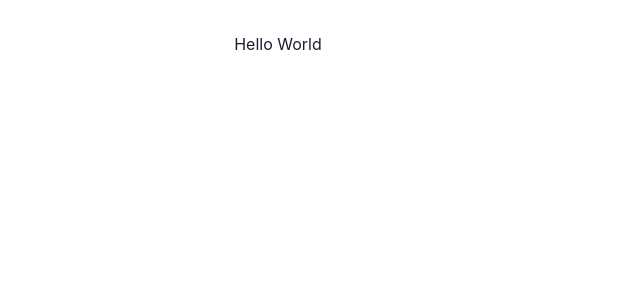
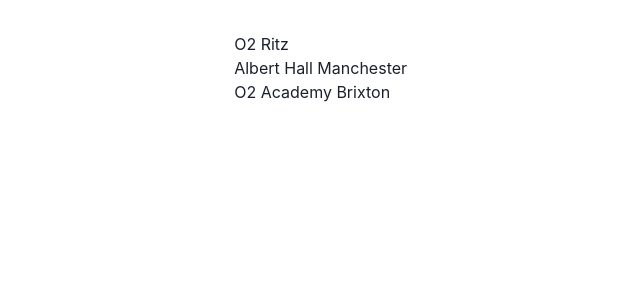
Before and after one commit to stuart-williams/dice, a Next.js app: page / in a window 1280 px wide. Shown: the top 300 px of the page, without its empty margins (119-759 px from the left). Built offline with nearby package versions, Linux system fonts and the light colour scheme; no server answers.

Commit message:
chore: add some home page links to venue pages

```diff
--- a/pages/index.tsx
+++ b/pages/index.tsx
@@ -1,6 +1,27 @@
-import { Container } from "@chakra-ui/react";
+import { Container, Link, List, ListItem } from "@chakra-ui/react";
 import type { NextPage } from "next";
+import NextLink from "next/link";
 
-const HomePage: NextPage = () => <Container py={8}>Hello World</Container>;
+const HomePage: NextPage = () => (
+  <Container py={8}>
+    <List>
+      <ListItem>
+        <NextLink href="/venue/o2-ritz" passHref>
+          <Link>O2 Ritz</Link>
+        </NextLink>
+      </ListItem>
+      <ListItem>
+        <NextLink href="/venue/albert-hall-manchester" passHref>
+          <Link>Albert Hall Manchester</Link>
+        </NextLink>
+      </ListItem>
+      <ListItem>
+        <NextLink href="/venue/o2-academy-brixton" passHref>
+          <Link>O2 Academy Brixton</Link>
+        </NextLink>
+      </ListItem>
+    </List>
+  </Container>
+);
 
 export default HomePage;
--- a/pages/venue/[id].tsx
+++ b/pages/venue/[id].tsx
@@ -54,6 +54,7 @@
   name: string;
 }
 
+// Quick and dirty mock a venue endpoint
 const mockFetchVenue = async (id: string): Promise<AxiosResponse<Venue>> => {
   const mockVenues: Record<string, Venue> = {
     "o2-ritz": {
@@ -61,6 +62,9 @@
     },
     "albert-hall-manchester": {
       name: "Albert Hall Manchester",
+    },
+    "o2-academy-brixton": {
+      name: "O2 Academy Brixton",
     },
   };
 
```
